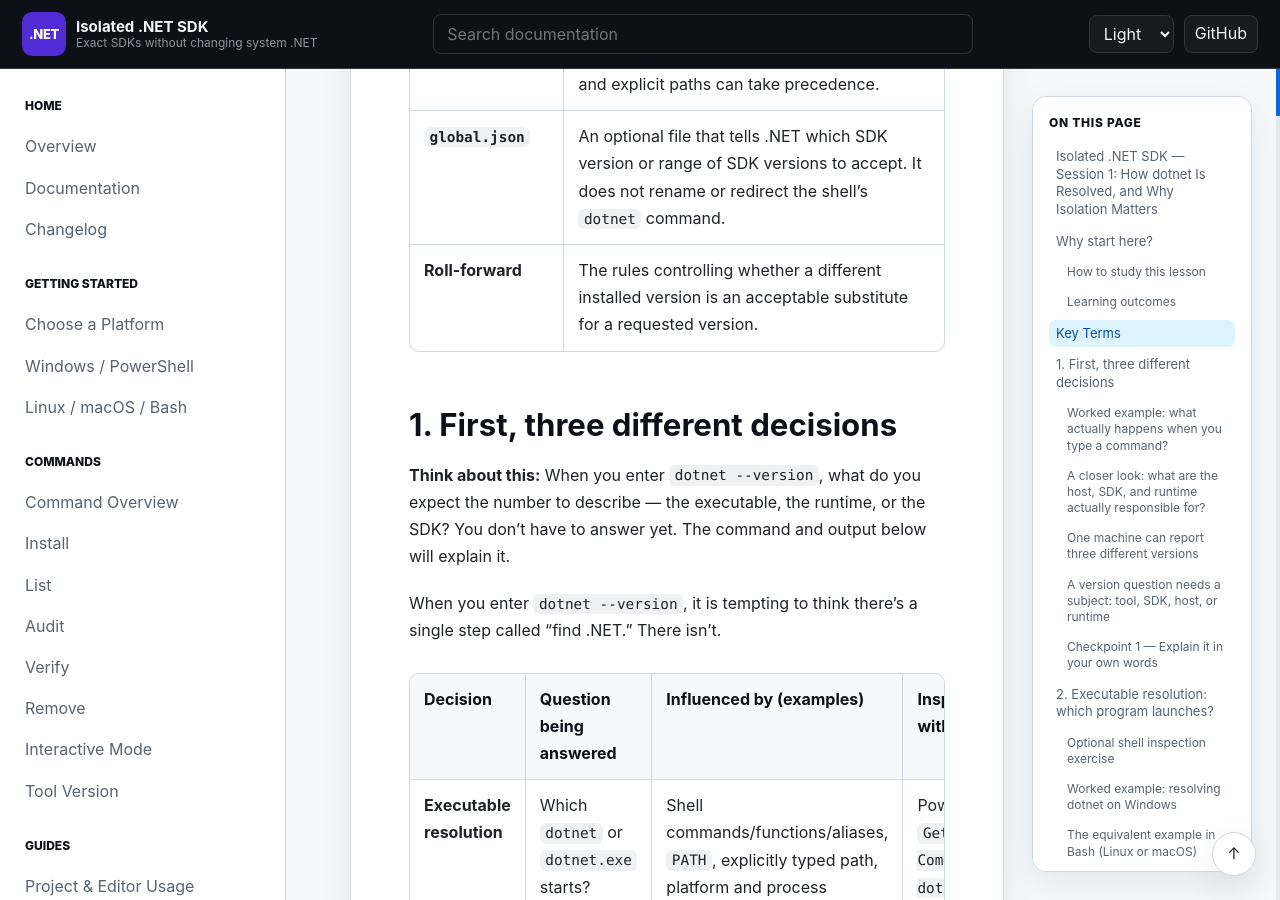
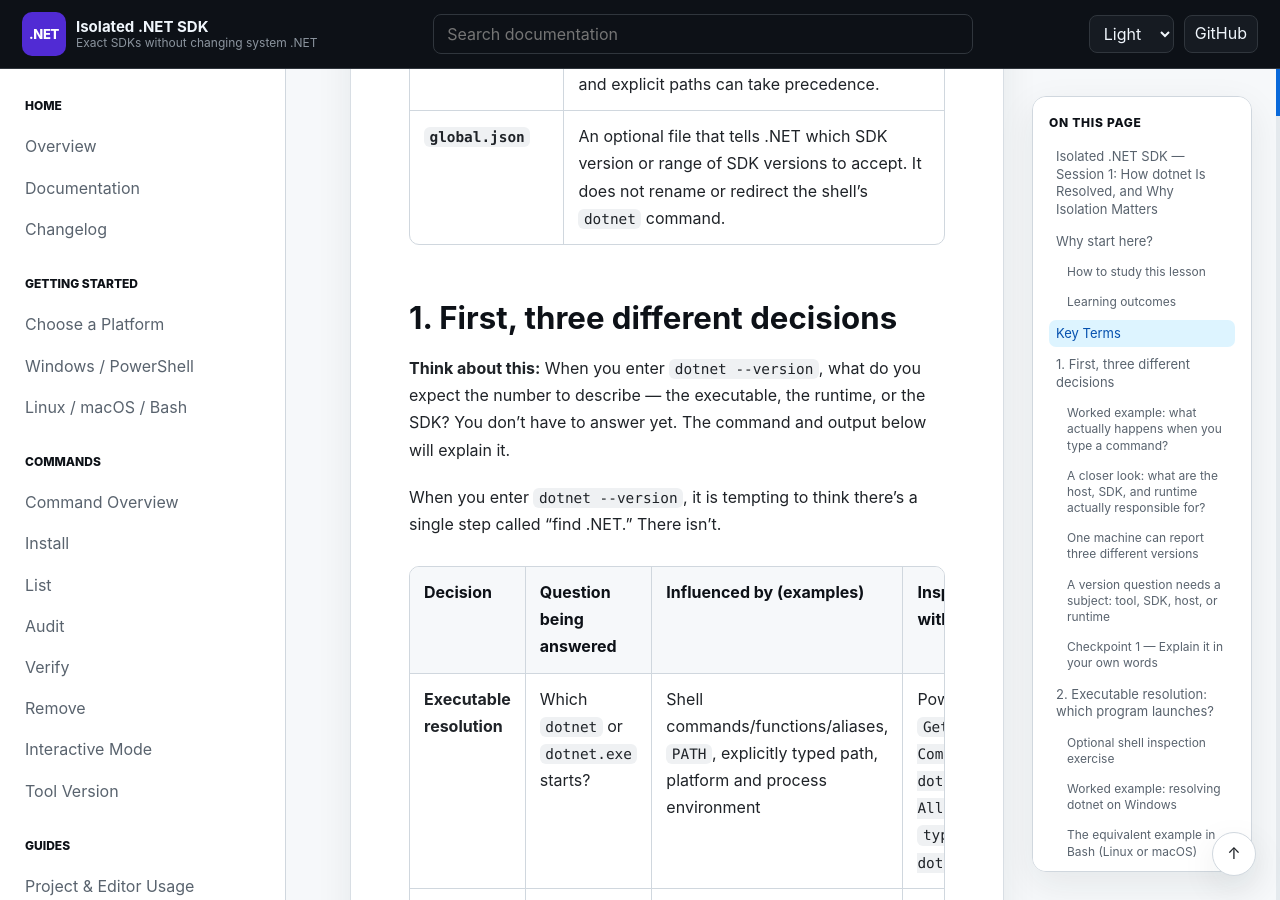
Before and after one commit to infoconex/isolated-dotnet-sdk, a Jekyll site: the page built from docs/training/isolated-dotnet-sdk-session-1-self-paced.md, in a window 1280 px wide and 900 px high, scrolled down 3193 px. Built offline with Jekyll 4.4.1, drawn with Linux system fonts in a browser that asks for light colours; our own code applies the rules of GitHub Pages for plain Markdown files.

Commit message:
docs(training): defer roll-forward terminology until SDK-selection lesson

```diff
--- a/docs/training/isolated-dotnet-sdk-session-1-self-paced.md
+++ b/docs/training/isolated-dotnet-sdk-session-1-self-paced.md
@@ -43,7 +43,6 @@
 | **Resolution** | The process of deciding which executable, SDK, or runtime to use. The answer depends on *which one* is being resolved. |
 | **`PATH`** | A list of directories consulted when locating commands by name. Shell aliases/functions and explicit paths can take precedence. |
 | **`global.json`** | An optional file that tells .NET which SDK version or range of SDK versions to accept. It does not rename or redirect the shell's `dotnet` command. |
-| **Roll-forward** | The rules controlling whether a different installed version is an acceptable substitute for a requested version. |
 
 ## 1. First, three different decisions
 
```
